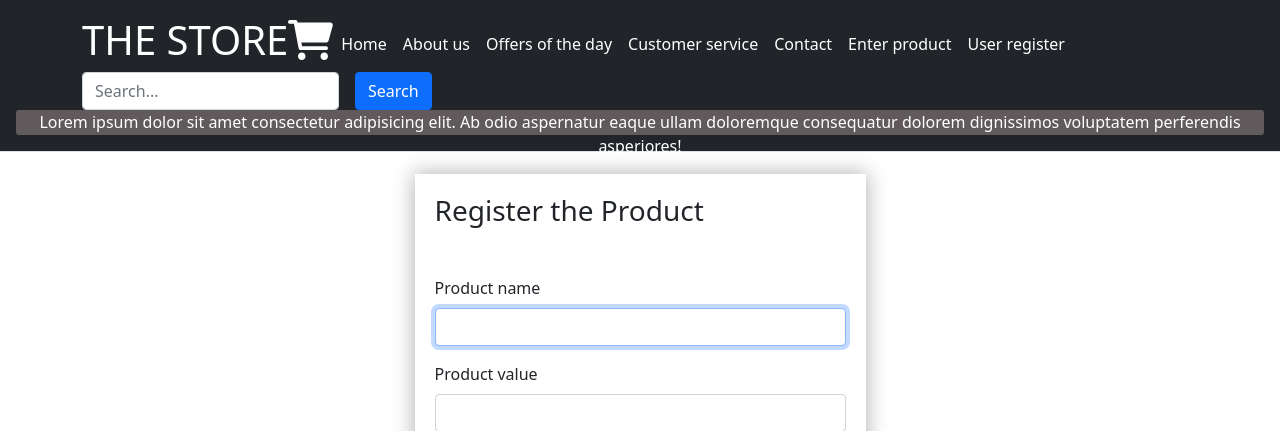
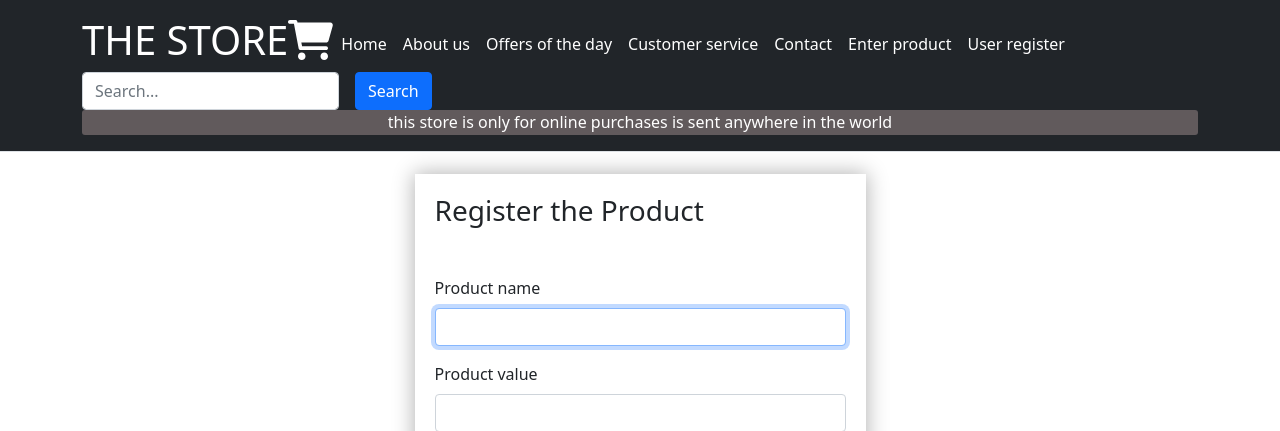
Before and after one commit to master203040/tienda, a PHP site: page /views/registro.php in a window 1280 px wide. Shown: the top 431 px of the page. Run offline with PHP 8.4, Linux system fonts and the light colour scheme.

Commit message:
ajuste de texto navegador registro

```diff
--- a/views/index.php
+++ b/views/index.php
@@ -44,10 +44,9 @@
                         <button type="button" class="btn btn-primary me-md-2" data-bs-toggle="modal"data-bs-target="#staticBackdrop1">
                         Search
                         </button>
-                        </div>
-                        </div>
                         <div class="linea1 text-center text-white">
                            <p>this store is only for online purchases is sent anywhere in the world<p>
+                        </div>
                     </div>
                 </div>
             </header>
--- a/views/registro.php
+++ b/views/registro.php
@@ -38,10 +38,9 @@
                     <button type="button" class="btn btn-primary me-md-2" data-bs-toggle="modal"data-bs-target="#staticBackdrop1">
                     Search
                     </button>
+                    <div class="linea1 text-center text-white">
+                        <p>this store is only for online purchases is sent anywhere in the world</p>
                     </div>
-                        </div>
-                        <div class="linea1 text-center text-white">
-                           <p>Lorem ipsum dolor sit amet consectetur adipisicing elit. Ab odio aspernatur eaque ullam doloremque consequatur dolorem dignissimos voluptatem perferendis asperiores!</p>
                 </div>
             </div>
         </header>
```
Lines whose indentation alone changed are shown as unchanged.
